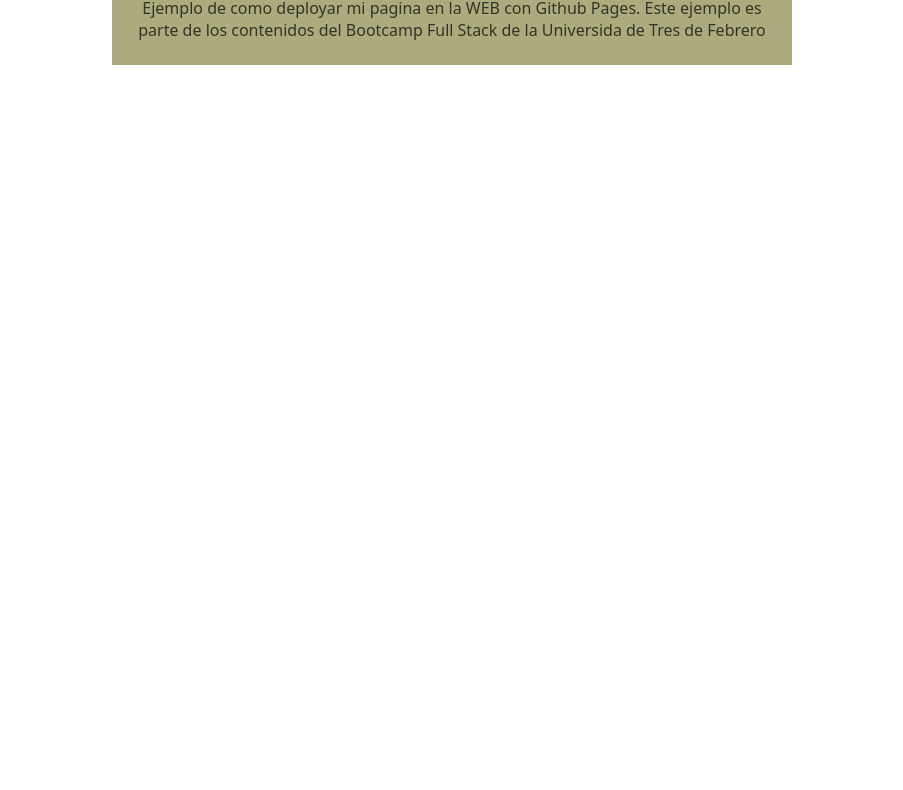
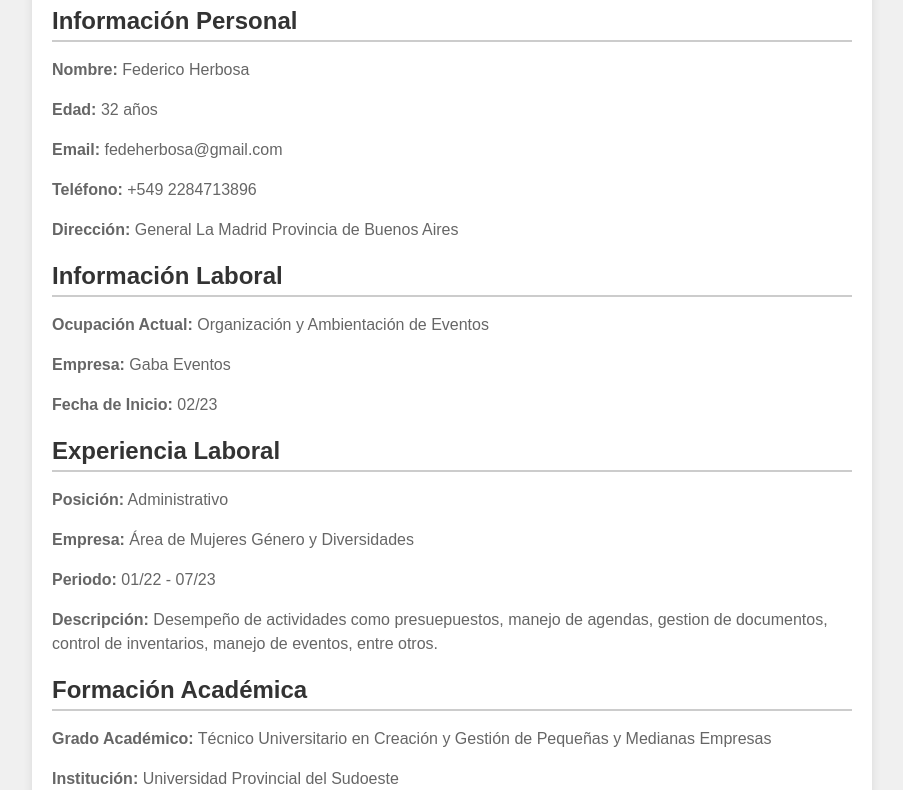
Before and after one commit to fede6892/Repositorio-de-prueba-FH, a plain HTML site: page index.html in a window 1280 px wide. Shown: the part 113-903 px from the top of the page, without its empty margins (188-1091 px from the left). Before the commit the page ends 800 px from the top, so only its background shows below. Drawn offline with Linux system fonts and the light colour scheme.

Commit message:
cambios en html y css

```diff
--- a/estilos.css
+++ b/estilos.css
@@ -1,21 +1,29 @@
-body{
-    text-align: center;
-    font-family: system-ui, -apple-system, BlinkMacSystemFont, 'Segoe UI',
-    Roboto, Oxygen, Ubuntu, Cantarell, 'Open Sans', 'Helvetica Neue', sans-serif;
-    color: hsl(268, 41%, 55%);
+body {
+    font-family: Arial, sans-serif;
+    margin: 0;
+    padding: 0;
+    background-color: #f0f0f0;
 }
-h1{
-    font-size: 2em;
-    text-align: center;
+.container {
+    max-width: 800px;
+    margin: 20px auto;
+    background-color: #fff;
+    padding: 20px;
+    border-radius: 5px;
+    box-shadow: 0 0 10px rgba(0, 0, 0, 0.1);
 }
-
-
-p{
-    width: 50%;
-    margin: auto;
-    color: #000000b2;
-    font-size: 1em;
-    text-align: center;
-    background-color: #888745b2;
-    padding: 24px;
+h1, h2 {
+    color: #333;
 }
+p {
+    line-height: 1.5;
+    color: #666;
+}
+.section {
+    margin-bottom: 20px;
+}
+.section h2 {
+    border-bottom: 2px solid #ccc;
+    padding-bottom: 5px;
+    margin-bottom: 10px;
+}
--- a/index.html
+++ b/index.html
@@ -1,20 +1,61 @@
 <!DOCTYPE html>
-<html lang="en">
+<html lang="es">
 <head>
     <meta charset="UTF-8">
     <meta name="viewport" content="width=device-width, initial-scale=1.0">
     <link rel="stylesheet" href="estilos.css">
-    <title>Document</title>
+    <title>Federico Herbosa</title>
 </head>
 <body>
-    <h1>
-        Mi Pagina FH
-    </h1>
 
-    <p>
-       Ejemplo de como deployar mi pagina en la WEB con Github Pages.
+<div class="container">
+    <h1>CV Federico Herbosa</h1>
 
-       Este ejemplo es parte de los contenidos del Bootcamp Full Stack de la Universida de Tres de Febrero
-    </p>
+    <!-- Información Personal -->
+    <div class="section">
+        <h2>Información Personal</h2>
+        <p><strong>Nombre:</strong> Federico Herbosa</p>
+        <p><strong>Edad:</strong> 32 años</p>
+        <p><strong>Email:</strong> fedeherbosa@gmail.com</p>
+        <p><strong>Teléfono:</strong> +549 2284713896</p>
+        <p><strong>Dirección:</strong> General La Madrid Provincia de Buenos Aires</p>
+    </div>
+
+    <!-- Información Laboral -->
+    <div class="section">
+        <h2>Información Laboral</h2>
+        <p><strong>Ocupación Actual:</strong> Organización y Ambientación de Eventos</p>
+        <p><strong>Empresa:</strong> Gaba Eventos</p>
+        <p><strong>Fecha de Inicio:</strong> 02/23</p>
+    </div>
+
+    <!-- Experiencia Laboral -->
+    <div class="section">
+        <h2>Experiencia Laboral</h2>
+        <p><strong>Posición:</strong> Administrativo</p>
+        <p><strong>Empresa:</strong> Área de Mujeres Género y Diversidades</p>
+        <p><strong>Periodo:</strong> 01/22 - 07/23</p>
+        <p><strong>Descripción:</strong> Desempeño de actividades como presuepuestos,
+            manejo de agendas, gestion de documentos, control de inventarios,
+            manejo de eventos, entre otros.</p>
+    </div>
+
+    <!-- Formación Académica -->
+    <div class="section">
+        <h2>Formación Académica</h2>
+        <p><strong>Grado Académico:</strong> Técnico Universitario en Creación y Gestión de Pequeñas y Medianas Empresas</p>
+        <p><strong>Institución:</strong> Universidad Provincial del Sudoeste</p>
+        <p><strong>Fecha de Graduación:</strong> 12/2017</p>
+    </div>
+
+    <!-- Datos de Interés -->
+    <div class="section">
+        <h2>Datos de Interés</h2>
+        <p><strong>Idiomas:</strong> Español</p>
+        <p><strong>Habilidades:</strong> Comunicación efectiva, Planificación y organización,
+            Adaptabilidad, Trabajo en equipo.</p>
+    </div>
+</div>
+
 </body>
 </html>
```
